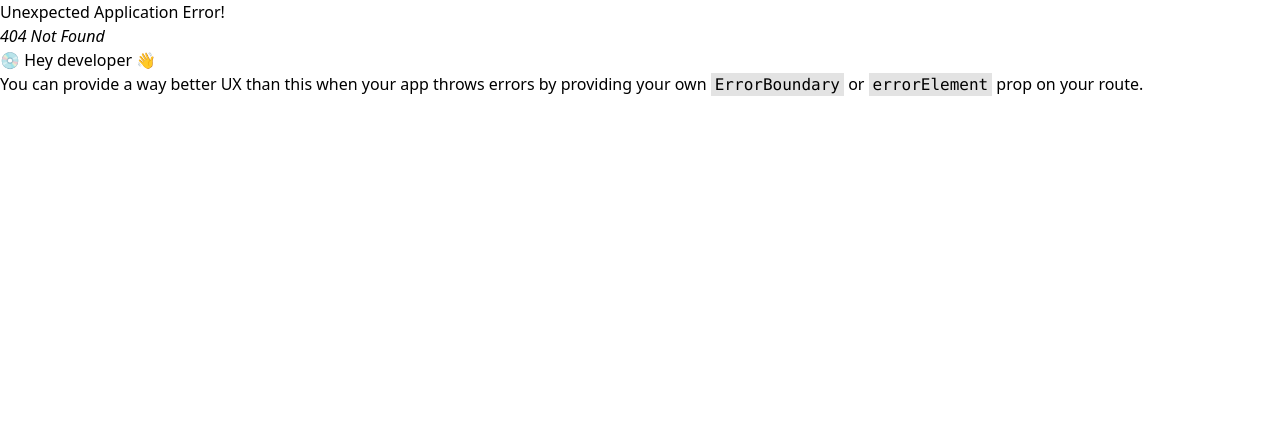
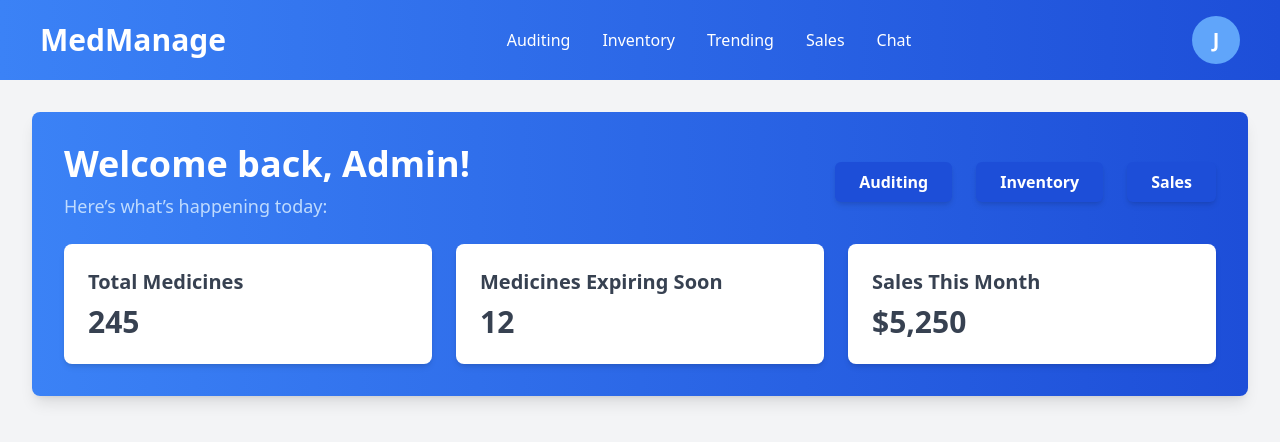
Before and after one commit to ByteZO/Medicine-Supply-Management-System, a React (Vite) app: page /admin/home in a window 1280 px wide. Before the commit this address had no page. Shown: the top 442 px of the page. Built offline with nearby package versions, Linux system fonts and the light colour scheme.

Commit message:
Add AdminHero component to Admin route

```diff
--- a/src/App.jsx
+++ b/src/App.jsx
@@ -13,6 +13,7 @@ import Auditing from "./Components/Admin/Auditing";
 import Inventory from "./Components/Admin/Inventory";
 import Trending from "./Components/Admin/Trending";
 import Sales from "./Components/Admin/Sales";
+import AdminHero from "./Components/Admin/AdminHero";
 
 function App() {
   const router = createBrowserRouter(
@@ -22,6 +23,7 @@ function App() {
         <Route path="/login" element={<Login />} />
         <Route path="/signup" element={<SignUp />} />
         <Route path="/admin" element={<Layout />}>
+          <Route path="home" element={<AdminHero />} />
           <Route path="auditing" element={<Auditing />} />
           <Route path="inventory" element={<Inventory />} />
           <Route path="trending" element={<Trending />} />
--- /dev/null
+++ b/src/Components/Admin/AdminHero.jsx
@@ -0,0 +1,57 @@
+// components/AdminHero.js
+import React from "react";
+
+function AdminHero() {
+  return (
+    <div className="p-8 bg-gradient-to-r from-blue-500 to-blue-700 text-white rounded-lg shadow-lg space-y-6">
+      {/* Welcome Section */}
+      <div className="flex justify-between items-center">
+        <div>
+          <h1 className="text-4xl font-bold">Welcome back, Admin!</h1>
+          <p className="mt-2 text-lg text-blue-200">
+            Here’s what’s happening today:
+          </p>
+        </div>
+        <div className="flex space-x-6">
+          {/* Shortcut Buttons */}
+          <button
+            className="bg-blue-700 hover:bg-blue-600 text-white font-semibold py-2 px-6 rounded-md shadow-md transition-all"
+            onClick={() => console.log("Navigating to Auditing")}
+          >
+            Auditing
+          </button>
+          <button
+            className="bg-blue-700 hover:bg-blue-600 text-white font-semibold py-2 px-6 rounded-md shadow-md transition-all"
+            onClick={() => console.log("Navigating to Inventory")}
+          >
+            Inventory
+          </button>
+          <button
+            className="bg-blue-700 hover:bg-blue-600 text-white font-semibold py-2 px-6 rounded-md shadow-md transition-all"
+            onClick={() => console.log("Navigating to Sales")}
+          >
+            Sales
+          </button>
+        </div>
+      </div>
+
+      {/* Statistics Overview */}
+      <div className="grid grid-cols-1 md:grid-cols-3 gap-6">
+        <div className="bg-white text-gray-700 p-6 rounded-lg shadow-md">
+          <h3 className="text-xl font-bold">Total Medicines</h3>
+          <p className="text-3xl font-semibold mt-2">245</p>
+        </div>
+        <div className="bg-white text-gray-700 p-6 rounded-lg shadow-md">
+          <h3 className="text-xl font-bold">Medicines Expiring Soon</h3>
+          <p className="text-3xl font-semibold mt-2">12</p>
+        </div>
+        <div className="bg-white text-gray-700 p-6 rounded-lg shadow-md">
+          <h3 className="text-xl font-bold">Sales This Month</h3>
+          <p className="text-3xl font-semibold mt-2">$5,250</p>
+        </div>
+      </div>
+    </div>
+  );
+}
+
+export default AdminHero;
--- a/src/Components/Admin/Auditing.jsx
+++ b/src/Components/Admin/Auditing.jsx
@@ -1,5 +1,6 @@
 import React, { useState } from "react";
 import axios from "axios";
+import { useNavigate } from "react-router-dom";
 
 function Auditing() {
   const [medicineData, setMedicineData] = useState({
@@ -12,6 +13,8 @@ function Auditing() {
     discount: "",
     expiryDate: "",
   });
+  const [isSubmitted, setIsSubmitted] = useState(false); // Track submission status
+  const navigate = useNavigate();
 
   const handleChange = (e) => {
     const { name, value } = e.target;
@@ -21,8 +24,24 @@ function Auditing() {
   const handleSubmit = async (e) => {
     e.preventDefault();
     try {
-      await axios.post("http://localhost:5000/api/auditing", medicineData);
-      alert("Medicine data submitted successfully!");
+      // Uncomment the line below to enable the API call
+      // await axios.post("http://localhost:5000/api/auditing", medicineData);
+
+      setIsSubmitted(true); // Show success card
+      setMedicineData({ // Clear form fields
+        name: "",
+        manufacturer: "",
+        genericName: "",
+        dosage: "",
+        quantity: "",
+        price: "",
+        discount: "",
+        expiryDate: "",
+      });
+
+      setTimeout(() => {
+        setIsSubmitted(false); // Hide success card after 1.5 seconds
+      }, 1500);
     } catch (error) {
       console.error("Error submitting data:", error);
       alert("Failed to submit data.");
@@ -31,6 +50,17 @@ function Auditing() {
 
   return (
     <div className="bg-gray-100 h-[90vh] flex items-center justify-center">
+      {/* Success Message */}
+      {isSubmitted && (
+        <div className="fixed inset-0 flex items-center justify-center z-50">
+          <div className="bg-white rounded-lg shadow-lg p-8 w-full max-w-lg text-center">
+            <h2 className="text-3xl font-bold text-blue-600 mb-4">Success!</h2>
+            <p className="text-lg mb-6">Medicine added successfully.</p>
+          </div>
+        </div>
+      )}
+
+      {/* Form for Medicine Data */}
       <div className="bg-white shadow-md rounded px-8 pt-6 pb-8 w-full max-w-2xl h-[80%] overflow-auto">
         <h2 className="text-2xl font-semibold text-center text-blue-600 mb-6">
           Add Medicine for Auditing
@@ -38,11 +68,9 @@ function Auditing() {
 
         <form onSubmit={handleSubmit}>
           <div className="grid grid-cols-2 gap-4">
+            {/* Form Fields */}
             <div className="mb-4">
-              <label
-                className="block text-gray-700 text-sm font-bold mb-2"
-                htmlFor="name"
-              >
+              <label className="block text-gray-700 text-sm font-bold mb-2" htmlFor="name">
                 Name
               </label>
               <input
@@ -56,12 +84,8 @@ function Auditing() {
                 required
               />
             </div>
-
             <div className="mb-4">
-              <label
-                className="block text-gray-700 text-sm font-bold mb-2"
-                htmlFor="manufacturer"
-              >
+              <label className="block text-gray-700 text-sm font-bold mb-2" htmlFor="manufacturer">
                 Manufacturer
               </label>
               <input
@@ -75,12 +99,8 @@ function Auditing() {
                 required
               />
             </div>
-
             <div className="mb-4">
-              <label
-                className="block text-gray-700 text-sm font-bold mb-2"
-                htmlFor="genericName"
-              >
+              <label className="block text-gray-700 text-sm font-bold mb-2" htmlFor="genericName">
                 Generic Name
               </label>
               <input
@@ -94,12 +114,8 @@ function Auditing() {
                 required
               />
             </div>
-
             <div className="mb-4">
-              <label
-                className="block text-gray-700 text-sm font-bold mb-2"
-                htmlFor="dosage"
-              >
+              <label className="block text-gray-700 text-sm font-bold mb-2" htmlFor="dosage">
                 Dosage
               </label>
               <input
@@ -113,12 +129,8 @@ function Auditing() {
                 required
               />
             </div>
-
             <div className="mb-4">
-              <label
-                className="block text-gray-700 text-sm font-bold mb-2"
-                htmlFor="quantity"
-              >
+              <label className="block text-gray-700 text-sm font-bold mb-2" htmlFor="quantity">
                 Quantity
               </label>
               <input
@@ -132,12 +144,8 @@ function Auditing() {
                 required
               />
             </div>
-
             <div className="mb-4">
-              <label
-                className="block text-gray-700 text-sm font-bold mb-2"
-                htmlFor="price"
-              >
+              <label className="block text-gray-700 text-sm font-bold mb-2" htmlFor="price">
                 Price
               </label>
               <input
@@ -152,12 +160,8 @@ function Auditing() {
                 required
               />
             </div>
-
             <div className="mb-4">
-              <label
-                className="block text-gray-700 text-sm font-bold mb-2"
-                htmlFor="discount"
-              >
+              <label className="block text-gray-700 text-sm font-bold mb-2" htmlFor="discount">
                 Discount (%)
               </label>
               <input
@@ -171,12 +175,8 @@ function Auditing() {
                 required
               />
             </div>
-
             <div className="mb-4">
-              <label
-                className="block text-gray-700 text-sm font-bold mb-2"
-                htmlFor="expiryDate"
-              >
+              <label className="block text-gray-700 text-sm font-bold mb-2" htmlFor="expiryDate">
                 Expiry Date
               </label>
               <input
--- a/src/Components/Admin/Layout/Layout.jsx
+++ b/src/Components/Admin/Layout/Layout.jsx
@@ -1,30 +1,73 @@
 // components/Layout.js
-import React from "react";
-import { Link, Outlet } from "react-router-dom";
+import React, { useEffect, useState } from "react";
+import { Link, Outlet, useNavigate } from "react-router-dom";
 
 function Layout() {
+  const navigate = useNavigate();
+  const [userName, setUserName] = useState("");
+
+  useEffect(() => {
+    localStorage.setItem("userName", "John Doe");
+    const storedUserName = localStorage.getItem("userName");
+    if (storedUserName) {
+      setUserName(storedUserName);
+    }
+  }, []);
+
   return (
     <>
-      <nav className="bg-blue-600 text-white h-20 shadow-md px-10 flex items-center">
-        <h1 className="text-2xl font-bold cursor-pointer hover:text-blue-200 mr-8">
+      <nav className="bg-gradient-to-r from-blue-500 to-blue-700 text-white h-20 shadow-lg px-10 flex justify-between items-center">
+        <h1
+          onClick={() => navigate("/admin/home")}
+          className="text-3xl font-bold cursor-pointer hover:text-blue-200"
+        >
           MedManage
         </h1>
-        <div className="flex space-x-6 ml-auto">
-          <Link to="/admin/auditing" className="hover:text-blue-200">
+        <div className="flex space-x-8">
+          <Link
+            to="/admin/auditing"
+            className="hover:text-blue-300 transition-colors duration-300"
+          >
             Auditing
           </Link>
-          <Link to="/admin/inventory" className="hover:text-blue-200">
-          Inventory
+          <Link
+            to="/admin/inventory"
+            className="hover:text-blue-300 transition-colors duration-300"
+          >
+            Inventory
           </Link>
-          <Link to="/admin/trending" className="hover:text-blue-200">
+          <Link
+            to="/admin/trending"
+            className="hover:text-blue-300 transition-colors duration-300"
+          >
             Trending
           </Link>
-          <Link to="/admin/sales" className=" hover:text-blue-200">
+          <Link
+            to="/admin/sales"
+            className="hover:text-blue-300 transition-colors duration-300"
+          >
             Sales
           </Link>
-          <Link to="/admin/chat" className="hover:text-blue-200">
+          <Link
+            to="/admin/chat"
+            className="hover:text-blue-300 transition-colors duration-300"
+          >
             Chat
           </Link>
+        </div>
+        <div className="relative group">
+          <div
+            className="bg-blue-400 rounded-full w-12 h-12 flex items-center justify-center cursor-pointer hover:bg-blue-500 transition-all duration-300"
+            title={userName}
+          >
+            <span className="text-xl font-semibold">
+              {userName ? userName.charAt(0).toUpperCase() : "?"}
+            </span>
+          </div>
+          {/* Tooltip with full username on hover */}
+          <div className="absolute top-14 left-1/2 transform -translate-x-1/2 bg-gray-800 text-white text-sm rounded-md py-1 px-3 opacity-0 group-hover:opacity-100 transition-opacity duration-300 shadow-lg z-10">
+            {userName}
+          </div>
         </div>
       </nav>
       <div className="p-8 bg-gray-100 min-h-screen">
--- a/src/Components/Auth/Login.jsx
+++ b/src/Components/Auth/Login.jsx
@@ -7,7 +7,7 @@ function Login() {
     <>
       <nav className="bg-white shadow-md py-4 px-8 flex justify-between items-center ">
         <h1
-          onClick={() => navigate("/")}
+          onClick={() => navigate("/admin/home")}
           style={{ cursor: "pointer" }}
           className="text-2xl font-bold text-blue-600"
         >
@@ -54,7 +54,7 @@ function Login() {
             <button
               className="w-full bg-blue-600 text-white font-bold py-2 px-4 rounded hover:bg-blue-700 focus:outline-none focus:shadow-outline"
               type="button"
-              onClick={() => navigate("/admin")}
+              onClick={() => navigate("/admin/home")}
             >
               Login
             </button>
```
